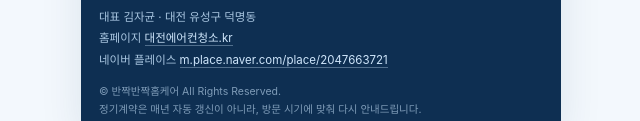
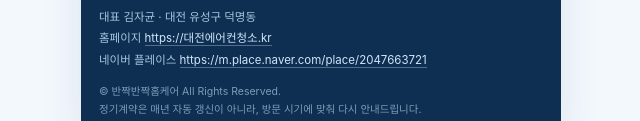
Before and after one commit to kimjakyun/kimjakyun.github.io, a plain HTML site: page care.html in a window 1280 px wide. Shown: the part 2238-2359 px from the top of the page, without its empty margins (319-959 px from the left). Drawn offline with Linux system fonts and the light colour scheme.

Commit message:
care.html: 푸터에 전체 주소 표기

```diff
--- a/care.html
+++ b/care.html
@@ -484,8 +484,8 @@
     <a class="f-tel" href="tel:010-3430-6000">010-3430-6000</a>
     <div class="f-lines">
       대표 김자균 · 대전 유성구 덕명동<br>
-      홈페이지 <a href="https://xn--vk1bx9yg7cgdn6juyjg7d.kr/">대전에어컨청소.kr</a><br>
-      네이버 플레이스 <a href="https://m.place.naver.com/place/2047663721" target="_blank" rel="noopener">m.place.naver.com/place/2047663721</a>
+      홈페이지 <a href="https://xn--vk1bx9yg7cgdn6juyjg7d.kr/">https://대전에어컨청소.kr</a><br>
+      네이버 플레이스 <a href="https://m.place.naver.com/place/2047663721" target="_blank" rel="noopener">https://m.place.naver.com/place/2047663721</a>
     </div>
     <div class="f-copy">© 반짝반짝홈케어 All Rights Reserved.<br>정기계약은 매년 자동 갱신이 아니라, 방문 시기에 맞춰 다시 안내드립니다.</div>
   </footer>
```
